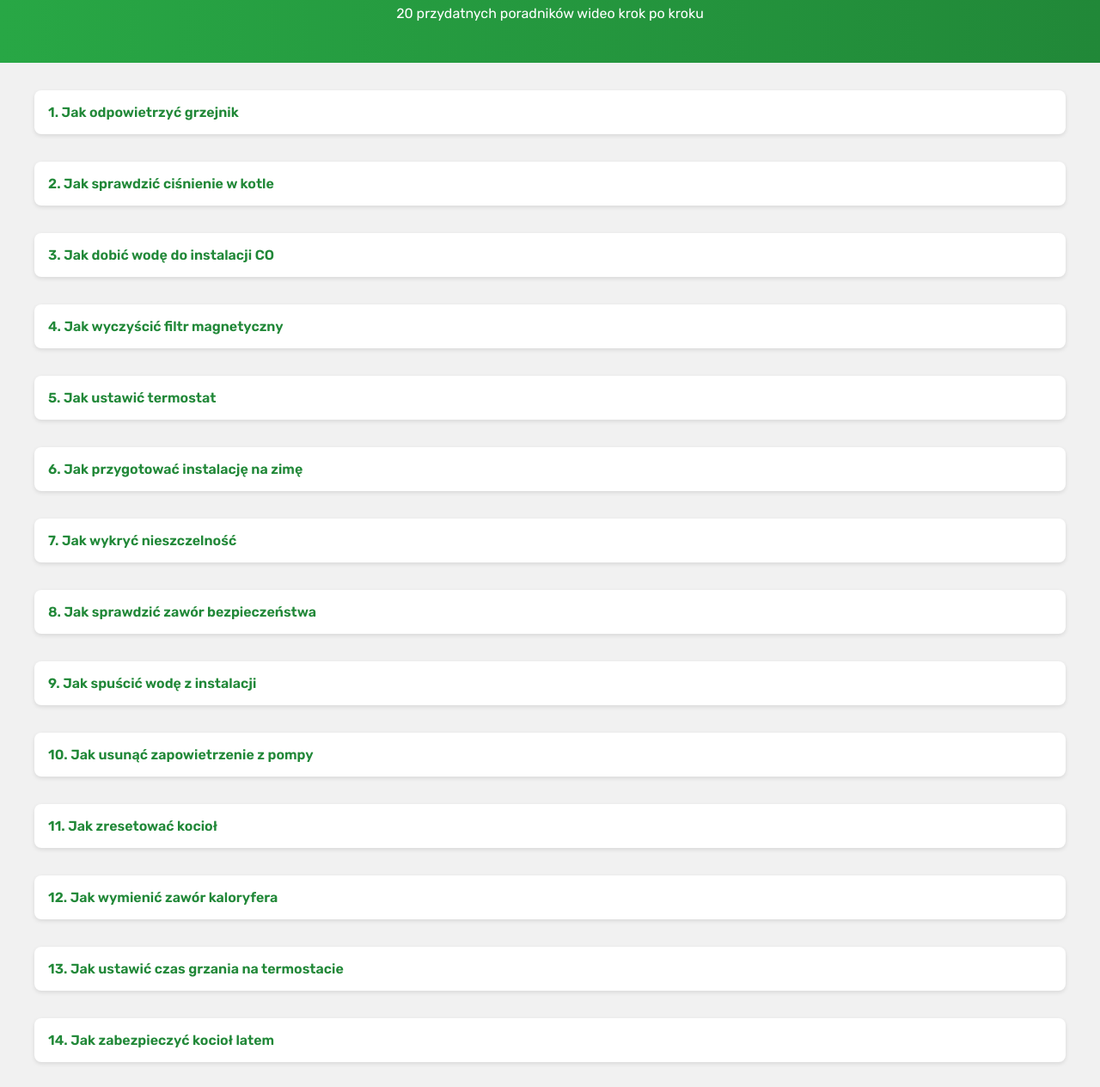
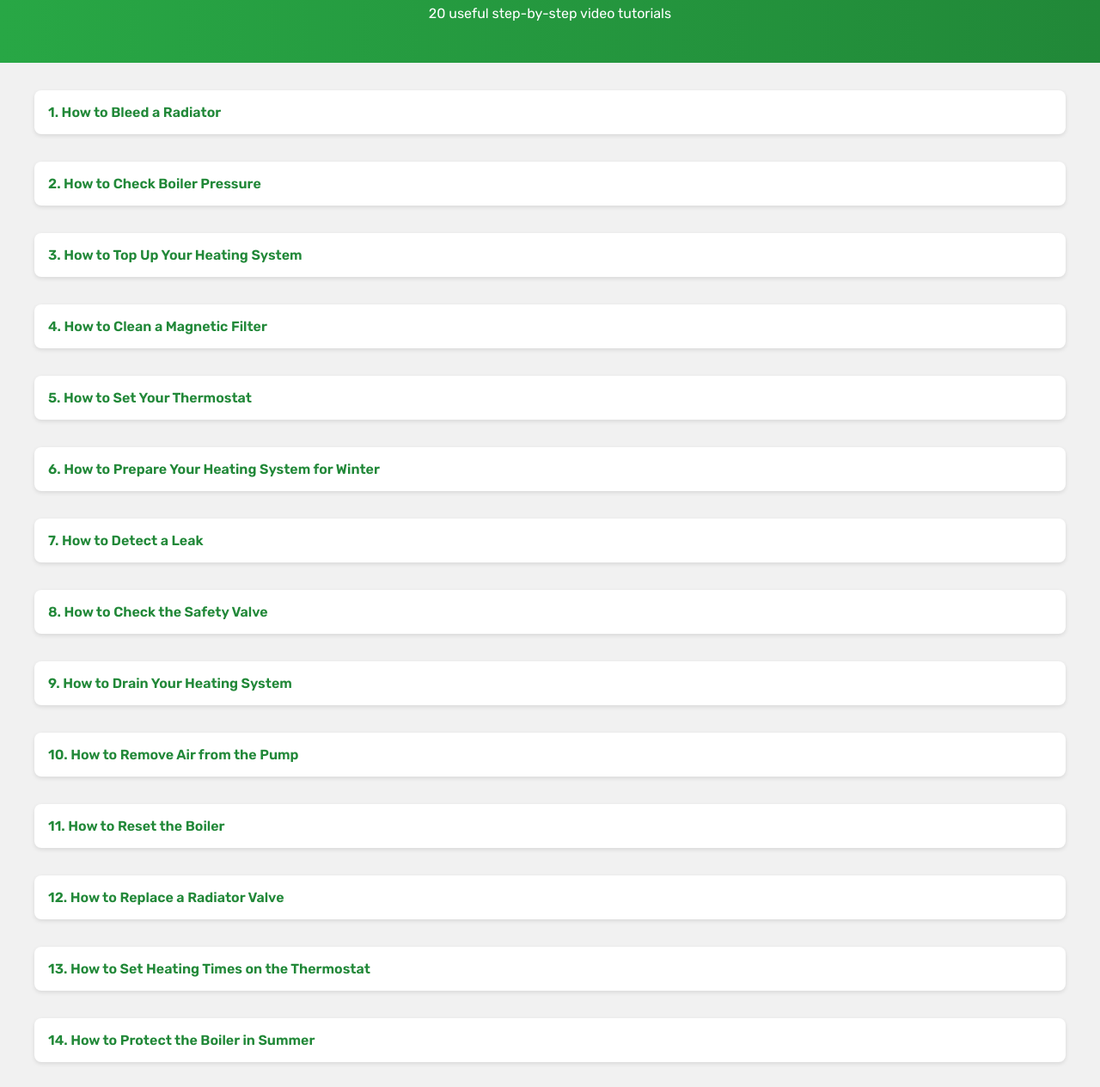
Before and after one commit to MateuszDudzikGas/mateusz-dudzik-site, a plain HTML site: page diy.html in a window 1280 px wide. Shown: the part 107-1371 px from the top of the page at 86% size. Drawn offline with Linux system fonts and the light colour scheme.

Commit message:
Update diy.html

```diff
--- a/diy.html
+++ b/diy.html
@@ -1,10 +1,9 @@
 <!DOCTYPE html>
-<html lang="pl">
-
+<html lang="en">
 <head>
   <meta charset="UTF-8" />
-  <meta name="viewport" content="width=device-width, initial-scale=1.0" />
-  <title>DIY – Mateusz Dudzik</title>
+  <meta name="viewport" content="width=device-width, initial-scale=1.0"/>
+  <title>DIY – Free Help from the Installer</title>
   <link href="https://fonts.googleapis.com/css2?family=Rubik:wght@400;600&display=swap" rel="stylesheet">
   <style>
     body {
@@ -49,72 +48,71 @@
 
 <body>
   <header>
-    <h1>DIY – Instalator Pomaga Za Darmo</h1>
-    <p>20 przydatnych poradników wideo krok po kroku</p>
+    <h1>DIY – Free Help from the Installer</h1>
+    <p>20 useful step-by-step video tutorials</p>
   </header>
 
   <section>
     <div class="video">
-      <a href="https://www.youtube.com/watch?v=I8EDG3Z5Z8I" target="_blank">1. Jak odpowietrzyć grzejnik</a>
+      <a href="https://www.youtube.com/watch?v=0IP54Kbgnv0" target="_blank">1. How to Bleed a Radiator</a>
     </div>
     <div class="video">
-      <a href="https://www.youtube.com/watch?v=g_YVZBdqV_A" target="_blank">2. Jak sprawdzić ciśnienie w kotle</a>
+      <a href="https://www.youtube.com/watch?v=I3HgvV2mIqY" target="_blank">2. How to Check Boiler Pressure</a>
     </div>
     <div class="video">
-      <a href="https://www.youtube.com/watch?v=ZB89zyD7onw" target="_blank">3. Jak dobić wodę do instalacji CO</a>
+      <a href="https://www.youtube.com/watch?v=8eLQArZNdfw" target="_blank">3. How to Top Up Your Heating System</a>
     </div>
     <div class="video">
-      <a href="https://www.youtube.com/watch?v=Cfe4vIDhgbY" target="_blank">4. Jak wyczyścić filtr magnetyczny</a>
+      <a href="https://www.youtube.com/watch?v=JODyoK40uw0" target="_blank">4. How to Clean a Magnetic Filter</a>
     </div>
     <div class="video">
-      <a href="https://www.youtube.com/watch?v=gZZc7RZ_Vr8" target="_blank">5. Jak ustawić termostat</a>
+      <a href="https://www.youtube.com/watch?v=7Za0qZXK5dw" target="_blank">5. How to Set Your Thermostat</a>
     </div>
     <div class="video">
-      <a href="https://www.youtube.com/watch?v=kBNzVRUz9BQ" target="_blank">6. Jak przygotować instalację na zimę</a>
+      <a href="https://www.youtube.com/watch?v=XG2TOPW5A9U" target="_blank">6. How to Prepare Your Heating System for Winter</a>
     </div>
     <div class="video">
-      <a href="https://www.youtube.com/watch?v=Zo_q5SyUic8" target="_blank">7. Jak wykryć nieszczelność</a>
+      <a href="https://www.youtube.com/watch?v=KHogrs_OkxM" target="_blank">7. How to Detect a Leak</a>
     </div>
     <div class="video">
-      <a href="https://www.youtube.com/watch?v=W2R6gGMH1KM" target="_blank">8. Jak sprawdzić zawór bezpieczeństwa</a>
+      <a href="https://www.youtube.com/watch?v=xH7e_JGiFyw" target="_blank">8. How to Check the Safety Valve</a>
     </div>
     <div class="video">
-      <a href="https://www.youtube.com/watch?v=EdKZy6RGtGI" target="_blank">9. Jak spuścić wodę z instalacji</a>
+      <a href="https://www.youtube.com/watch?v=2bjqSULzmUQ" target="_blank">9. How to Drain Your Heating System</a>
     </div>
     <div class="video">
-      <a href="https://www.youtube.com/watch?v=HH1X9xy-wd0" target="_blank">10. Jak usunąć zapowietrzenie z pompy</a>
+      <a href="https://www.youtube.com/watch?v=aGfVx_agplg" target="_blank">10. How to Remove Air from the Pump</a>
     </div>
     <div class="video">
-      <a href="https://www.youtube.com/watch?v=9dd-7M2KmG4" target="_blank">11. Jak zresetować kocioł</a>
+      <a href="https://www.youtube.com/watch?v=RoFLBVQzENI" target="_blank">11. How to Reset the Boiler</a>
     </div>
     <div class="video">
-      <a href="https://www.youtube.com/watch?v=5F8eMUBWfQQ" target="_blank">12. Jak wymienić zawór kaloryfera</a>
+      <a href="https://www.youtube.com/watch?v=o2Y9elh24wc" target="_blank">12. How to Replace a Radiator Valve</a>
     </div>
     <div class="video">
-      <a href="https://www.youtube.com/watch?v=_KoEqZQe7qg" target="_blank">13. Jak ustawić czas grzania na termostacie</a>
+      <a href="https://www.youtube.com/watch?v=RfItgsycV_A" target="_blank">13. How to Set Heating Times on the Thermostat</a>
     </div>
     <div class="video">
-      <a href="https://www.youtube.com/watch?v=L3PYZlUuIRg" target="_blank">14. Jak zabezpieczyć kocioł latem</a>
+      <a href="https://www.youtube.com/watch?v=okUJeHslkQc" target="_blank">14. How to Protect the Boiler in Summer</a>
     </div>
     <div class="video">
-      <a href="https://www.youtube.com/watch?v=lKb_JqLXN8Y" target="_blank">15. Jak wyczyścić odpowietrznik automatyczny</a>
+      <a href="https://www.youtube.com/watch?v=1j4gCrMZpdI" target="_blank">15. How to Clean the Automatic Air Vent</a>
     </div>
     <div class="video">
-      <a href="https://www.youtube.com/watch?v=Qgr_NfpH7tU" target="_blank">16. Jak wykonać podstawową konserwację</a>
+      <a href="https://www.youtube.com/watch?v=qdrl4wPz-ms" target="_blank">16. How to Perform Basic Maintenance</a>
     </div>
     <div class="video">
-      <a href="https://www.youtube.com/watch?v=SyoecYDb6Mo" target="_blank">17. Jak rozpoznać zapowietrzony obieg</a>
+      <a href="https://www.youtube.com/watch?v=HhUj3HlPaYc" target="_blank">17. How to Identify an Airlocked Circuit</a>
     </div>
     <div class="video">
-      <a href="https://www.youtube.com/watch?v=bHH2C6HwGkA" target="_blank">18. Jak sprawdzić czujnik temperatury</a>
+      <a href="https://www.youtube.com/watch?v=HLMn1u8iGOY" target="_blank">18. How to Check the Temperature Sensor</a>
     </div>
     <div class="video">
-      <a href="https://www.youtube.com/watch?v=YdP0rb3sZsk" target="_blank">19. Jak czyścić kratki wentylacyjne</a>
+      <a href="https://www.youtube.com/watch?v=3A94I08PKaE" target="_blank">19. How to Clean Ventilation Grilles</a>
     </div>
     <div class="video">
-      <a href="https://www.youtube.com/watch?v=NFpkSGjJ5K4" target="_blank">20. Jak dbać o instalację gazową</a>
+      <a href="https://www.youtube.com/watch?v=YnqGByLIAo0" target="_blank">20. How to Maintain the Gas Installation</a>
     </div>
   </section>
 </body>
-
 </html>
```
